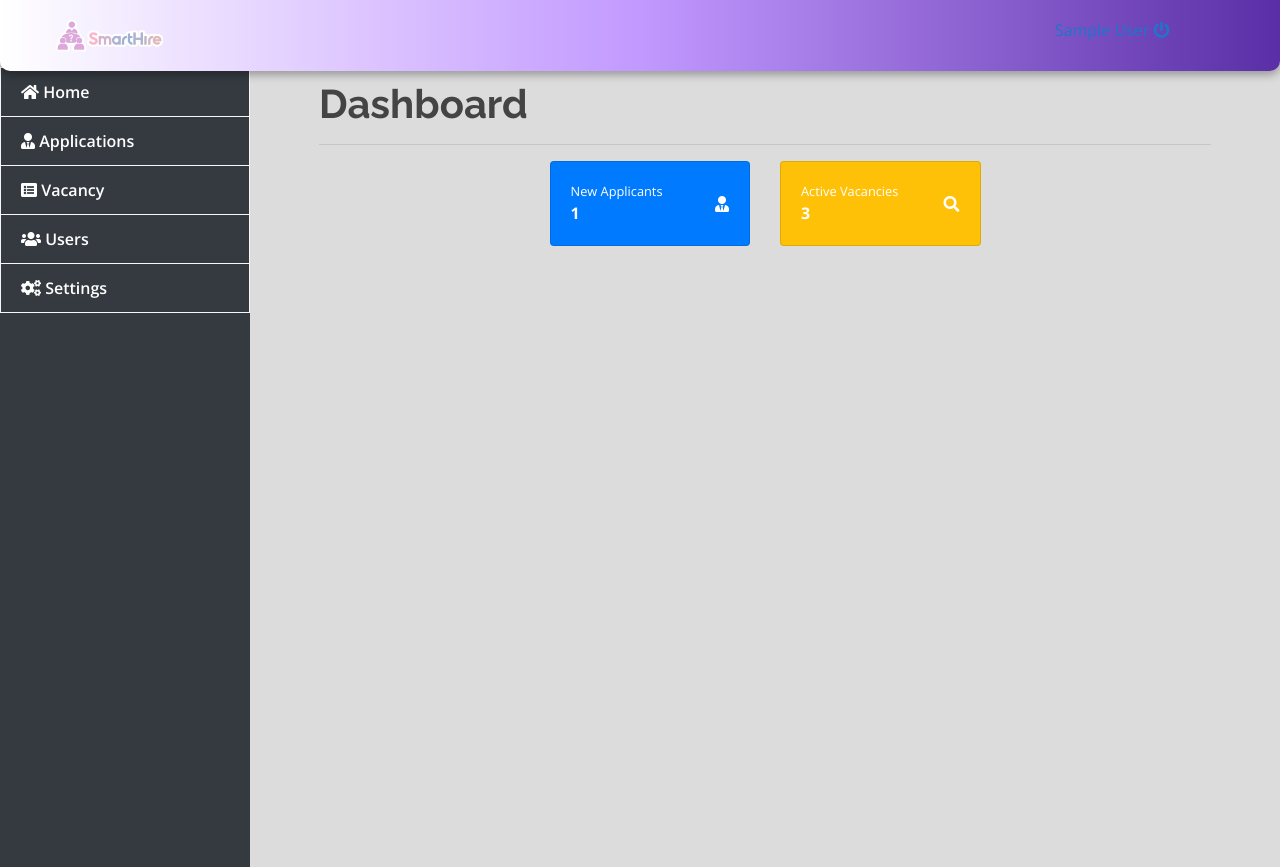
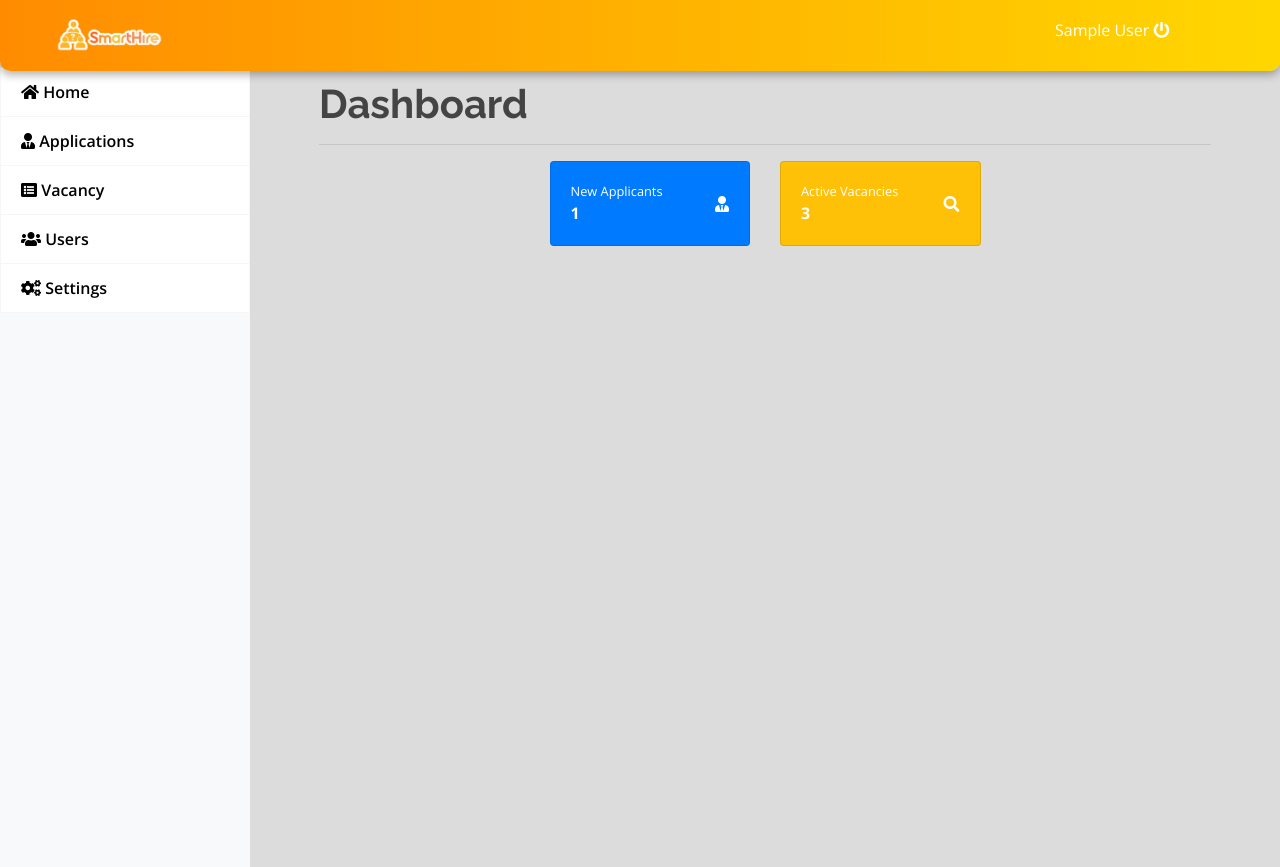
Before and after one commit to christiandavemaravilla/recruitment-system, a PHP site: page /admin/index.php in a window 1280 px wide. Run offline with PHP 8.4, Linux system fonts and the light colour scheme; the visitor is signed in with stand-in values (Sample User, id 1); data comes from the database, SQL or seed files in the repository; some libraries are stand-ins or nearby versions.

Commit message:
Updated Files

```diff
--- a/admin/assets/css/style.css
+++ b/admin/assets/css/style.css
@@ -1633,12 +1633,12 @@ a.nav-item {
     padding: .75rem 1.25rem;
     margin-bottom: -1px;
     border: 1px solid rgb(245, 246, 248);
-    background-color: #f05b0500;
-    color: #ffffff;
+    background-color: #ffffff;
+    color: #000000;
     font-weight: 600;
 }
 a.nav-item:hover, .nav-item.active {
-    background-color: #ffffff72;
+    background-color: #08080858;
     color: #ffffff;
 }
 main#view-panel{
--- a/admin/navbar.php
+++ b/admin/navbar.php
@@ -1,7 +1,7 @@
 
 <style>
 </style>
-<nav id="sidebar" class='mx-lt-5 bg-dark' >
+<nav id="sidebar" class='mx-lt-5 bg-light' >
 
 		<div class="sidebar-list">
 
--- a/admin/topbar.php
+++ b/admin/topbar.php
@@ -1,4 +1,4 @@
-<nav class="navbar navbar-light fixed-top" style="padding:10px; background: linear-gradient(to right, white, #c299ff, #5a2ea6); border-bottom-left-radius: 10px; border-bottom-right-radius: 10px; box-shadow: 0 4px 8px rgba(0, 0, 0, 0.3);">
+<nav class="navbar navbar-light fixed-top" style="padding:10px; background: linear-gradient(to right, #ff8c00, #ffd700); border-bottom-left-radius: 10px; border-bottom-right-radius: 10px; box-shadow: 0 4px 8px rgba(0, 0, 0, 0.3);">
   <div class="container-fluid mt-2 mb-2">
     <div class="col-lg-12">
       <div class="col-md-1 float-left" style="display: flex;">
@@ -7,7 +7,7 @@
         <img src="assets/img/smarthire.png" alt="SmartHire Logo" style="height:35px; width: auto;">
       </div>
       <div class="col-md-2 float-right text-black">
-        <a href="ajax.php?action=logout" class="text-black"><?php echo $_SESSION['login_name'] ?> <i class="fa fa-power-off"></i></a>
+        <a href="ajax.php?action=logout" class="text-white"><?php echo $_SESSION['login_name'] ?> <i class="fa fa-power-off"></i></a>
       </div>
     </div>
   </div>
```
Also changed, not shown: admin/login.php (+20 -3 lines), admin/assets/img/smarthire.png.
